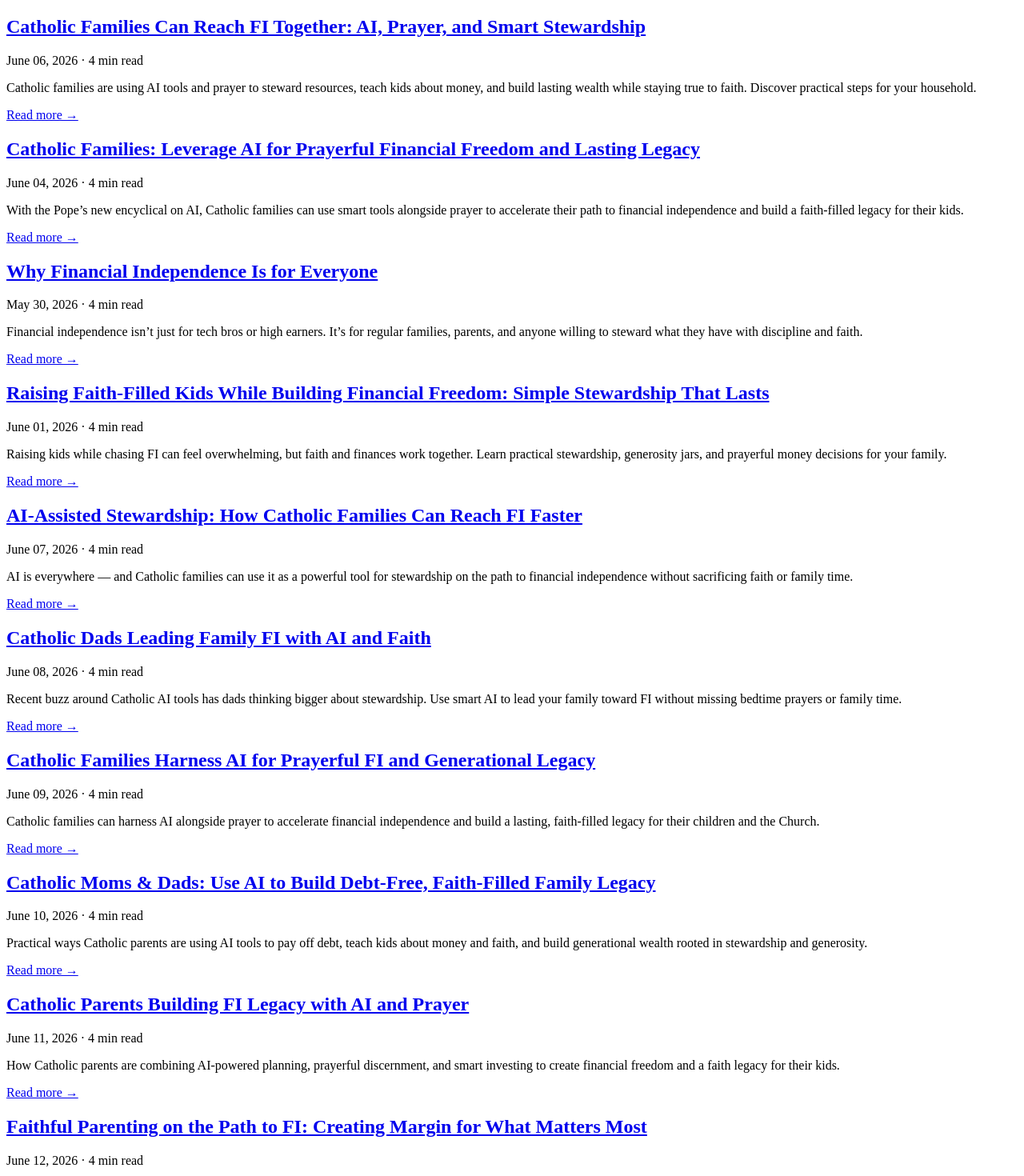
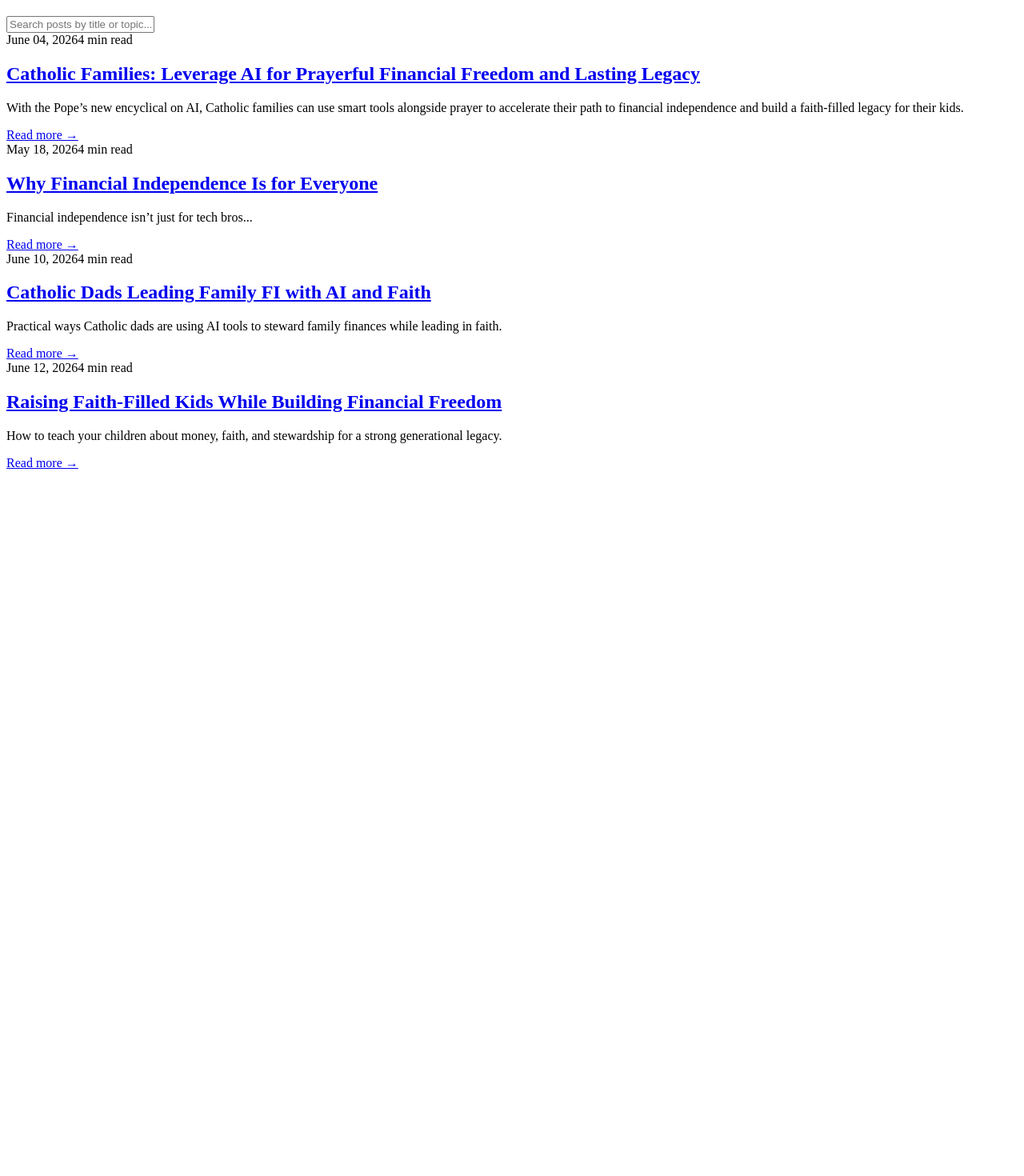
Before and after one commit to daughterpop/super-fi-calc, a React (Vite) app: page /blog in a window 1280 px wide. Shown: the part 60-1530 px from the top of the page at 80% size. After the commit the page ends 800 px from the top, so only its background shows below. Built offline with nearby package versions, Linux system fonts and the light colour scheme.

Commit message:
Implement live blog search functionality with filtering

```diff
--- a/src/pages/BlogIndex.jsx
+++ b/src/pages/BlogIndex.jsx
@@ -1,15 +1,7 @@
-import React from 'react';
+import React, { useState } from 'react';
+import { Link } from 'react-router-dom';
 
-export default function BlogIndex() {
-  const posts = [
-    {
-      title: 'Catholic Families Can Reach FI Together: AI, Prayer, and Smart Stewardship',
-      date: 'June 06, 2026',
-      excerpt: 'Catholic families are using AI tools and prayer to steward resources, teach kids about money, and build lasting wealth while staying true to faith. Discover practical steps for your household.',
-      readTime: '4 min read',
-      slug: 'catholic-families-can-reach-fi-together-ai-prayer-and-smart-stewardship',
-      link: '/blog/catholic-families-can-reach-fi-together-ai-prayer-and-smart-stewardship'
-    },
+const allPosts = [
   {
     title: 'Catholic Families: Leverage AI for Prayerful Financial Freedom and Lasting Legacy',
     date: 'June 04, 2026',
@@ -20,103 +12,79 @@ export default function BlogIndex() {
   },
   {
     title: 'Why Financial Independence Is for Everyone',
-      date: 'May 30, 2026',
-      excerpt: 'Financial independence isn’t just for tech bros or high earners. It’s for regular families, parents, and anyone willing to steward what they have with discipline and faith.',
+    date: 'May 18, 2026',
+    excerpt: 'Financial independence isn’t just for tech bros...',
     readTime: '4 min read',
     slug: 'why-fi-for-everyone',
     link: '/blog/why-fi-for-everyone'
   },
   {
-      title: 'Raising Faith-Filled Kids While Building Financial Freedom: Simple Stewardship That Lasts',
-      date: 'June 01, 2026',
-      excerpt: 'Raising kids while chasing FI can feel overwhelming, but faith and finances work together. Learn practical stewardship, generosity jars, and prayerful money decisions for your family.',
-      readTime: '4 min read',
-      slug: 'raising-faith-filled-kids-while-building-financial-freedom',
-      link: '/blog/raising-faith-filled-kids-while-building-financial-freedom'
-    },
-    {
-      title: 'AI-Assisted Stewardship: How Catholic Families Can Reach FI Faster',
-      date: 'June 07, 2026',
-      excerpt: 'AI is everywhere — and Catholic families can use it as a powerful tool for stewardship on the path to financial independence without sacrificing faith or family time.',
-      readTime: '4 min read',
-      slug: 'ai-assisted-stewardship-how-catholic-families-leverage-smart-tools-for-fi-and-faithful-living',
-      link: '/blog/ai-assisted-stewardship-how-catholic-families-leverage-smart-tools-for-fi-and-faithful-living'
-    },
-    {
     title: 'Catholic Dads Leading Family FI with AI and Faith',
-      date: 'June 08, 2026',
-      excerpt: 'Recent buzz around Catholic AI tools has dads thinking bigger about stewardship. Use smart AI to lead your family toward FI without missing bedtime prayers or family time.',
+    date: 'June 10, 2026',
+    excerpt: 'Practical ways Catholic dads are using AI tools to steward family finances while leading in faith.',
     readTime: '4 min read',
     slug: 'catholic-dads-leading-family-fi-with-ai-and-faith',
     link: '/blog/catholic-dads-leading-family-fi-with-ai-and-faith'
   },
   {
-      title: 'Catholic Families Harness AI for Prayerful FI and Generational Legacy',
-      date: 'June 09, 2026',
-      excerpt: 'Catholic families can harness AI alongside prayer to accelerate financial independence and build a lasting, faith-filled legacy for their children and the Church.',
+    title: 'Raising Faith-Filled Kids While Building Financial Freedom',
+    date: 'June 12, 2026',
+    excerpt: 'How to teach your children about money, faith, and stewardship for a strong generational legacy.',
     readTime: '4 min read',
-      slug: 'catholic-families-harness-ai-for-prayerful-fi-and-generational-legacy',
-      link: '/blog/catholic-families-harness-ai-for-prayerful-fi-and-generational-legacy'
-    },
-    {
-      title: 'Catholic Moms & Dads: Use AI to Build Debt-Free, Faith-Filled Family Legacy',
-      date: 'June 10, 2026',
-      excerpt: 'Practical ways Catholic parents are using AI tools to pay off debt, teach kids about money and faith, and build generational wealth rooted in stewardship and generosity.',
-      readTime: '4 min read',
-      slug: 'catholic-moms-dads-use-ai-to-build-debt-free-faith-filled-family-legacy',
-      link: '/blog/catholic-moms-dads-use-ai-to-build-debt-free-faith-filled-family-legacy'
-    },
-    {
-      title: 'Catholic Parents Building FI Legacy with AI and Prayer',
-      date: 'June 11, 2026',
-      excerpt: 'How Catholic parents are combining AI-powered planning, prayerful discernment, and smart investing to create financial freedom and a faith legacy for their kids.',
-      readTime: '4 min read',
-      slug: 'catholic-parents-building-fi-legacy-with-ai-and-prayer',
-      link: '/blog/catholic-parents-building-fi-legacy-with-ai-and-prayer'
-    },
-    {
-      title: 'Faithful Parenting on the Path to FI: Creating Margin for What Matters Most',
-      date: 'June 12, 2026',
-      excerpt: 'In your Christian home, FI isn’t about more stuff — it’s about creating margin for faith, family, and generosity. Practical steps to align your finances with your vocation.',
-      readTime: '4 min read',
-      slug: 'faithful-parenting-on-the-path-to-fi-creating-margin-for-what-matters-most-in-your-christian-home',
-      link: '/blog/faithful-parenting-on-the-path-to-fi-creating-margin-for-what-matters-most-in-your-christian-home'
-    },
-    {
-      title: 'How Christian Couples Unlock Financial Freedom Together: Faith, Teamwork, and Legacy',
-      date: 'June 13, 2026',
-      excerpt: 'Christian couples can build wealth as a team through shared faith, smart planning, and AI-assisted tools while keeping marriage and family first.',
-      readTime: '4 min read',
-      slug: 'how-christian-couples-unlock-financial-freedom-together-faith-teamwork-and-a-legacy-your-family-will-thank-you-for',
-      link: '/blog/how-christian-couples-unlock-financial-freedom-together-faith-teamwork-and-a-legacy-your-family-will-thank-you-for'
-    },
-    {
-      title: 'Praying Your Way to Financial Freedom: How Christian Families Can Build Wealth, Generosity, and Peace',
-      date: 'June 14, 2026',
-      excerpt: 'Prayer and finances go hand in hand. Discover how Christian families are using faith-filled planning, AI tools, and consistent action to reach FI and live generously.',
-      readTime: '4 min read',
-      slug: 'praying-your-way-to-financial-freedom-how-christian-families-can-build-wealth-generosity-and-peace-together',
-      link: '/blog/praying-your-way-to-financial-freedom-how-christian-families-can-build-wealth-generosity-and-peace-together'
+    slug: 'raising-faith-filled-kids-while-building-financial-freedom',
+    link: '/blog/raising-faith-filled-kids-while-building-financial-freedom'
   }
+  // TODO: Expand allPosts with every post from src/pages/ for complete coverage
 ];
 
+export default function BlogIndex() {
+  const [searchTerm, setSearchTerm] = useState('');
+
+  const filteredPosts = allPosts.filter(post =>
+    post.title.toLowerCase().includes(searchTerm.toLowerCase()) ||
+    (post.excerpt && post.excerpt.toLowerCase().includes(searchTerm.toLowerCase()))
+  );
+
   return (
-    <div className="min-h-screen bg-gradient-to-br from-slate-50 via-blue-50 to-indigo-50 py-12">
-      <div className="max-w-4xl mx-auto px-4">
-        <h1 className="text-4xl font-bold mb-8">Blog</h1>
+    <div className="max-w-4xl mx-auto px-6 py-12">
+      <div className="flex flex-col md:flex-row md:items-center justify-between mb-8 gap-4">
+        <h1 className="text-4xl font-bold text-gray-900">Blog</h1>
+        <input
+          type="text"
+          placeholder="Search posts by title or topic..."
+          value={searchTerm}
+          onChange={(e) => setSearchTerm(e.target.value)}
+          className="w-full md:w-96 px-5 py-3 border border-gray-300 rounded-2xl focus:outline-none focus:border-emerald-500 focus:ring-1 text-base"
+        />
+      </div>
+
+      {filteredPosts.length > 0 ? (
         <div className="space-y-8">
-          {posts.map((post, index) => (
-            <div key={index} className="border-b pb-8">
-              <h2 className="text-2xl font-semibold">
-                <a href={post.link} className="hover:text-indigo-600">{post.title}</a>
+          {filteredPosts.map((post, index) => (
+            <div key={index} className="bg-white rounded-2xl shadow-sm p-8 hover:shadow-md transition-shadow">
+              <div className="flex justify-between text-sm text-gray-500 mb-3">
+                <span>{post.date}</span>
+                <span>{post.readTime}</span>
+              </div>
+              <h2 className="text-2xl font-semibold mb-3">
+                <Link to={post.link} className="hover:text-emerald-600 transition-colors">{post.title}</Link>
               </h2>
-              <p className="text-gray-600 mt-2">{post.date} · {post.readTime}</p>
-              <p className="mt-3 text-gray-700">{post.excerpt}</p>
-              <a href={post.link} className="text-indigo-600 hover:underline mt-4 inline-block">Read more →</a>
+              <p className="text-gray-600 mb-4 leading-relaxed">{post.excerpt}</p>
+              <Link to={post.link} className="text-emerald-600 font-medium hover:underline flex items-center gap-1">Read more →</Link>
             </div>
           ))}
         </div>
+      ) : (
+        <div className="text-center py-16 bg-white rounded-2xl p-8">
+          <p className="text-xl text-gray-500">No matching posts found for "{searchTerm}".</p>
+          <button
+            onClick={() => setSearchTerm('')}
+            className="mt-6 px-6 py-2 text-emerald-600 hover:bg-emerald-50 rounded-xl font-medium"
+          >
+            Clear search and show all
+          </button>
         </div>
+      )}
     </div>
   );
 }
```
Lines whose indentation alone changed are shown as unchanged.
